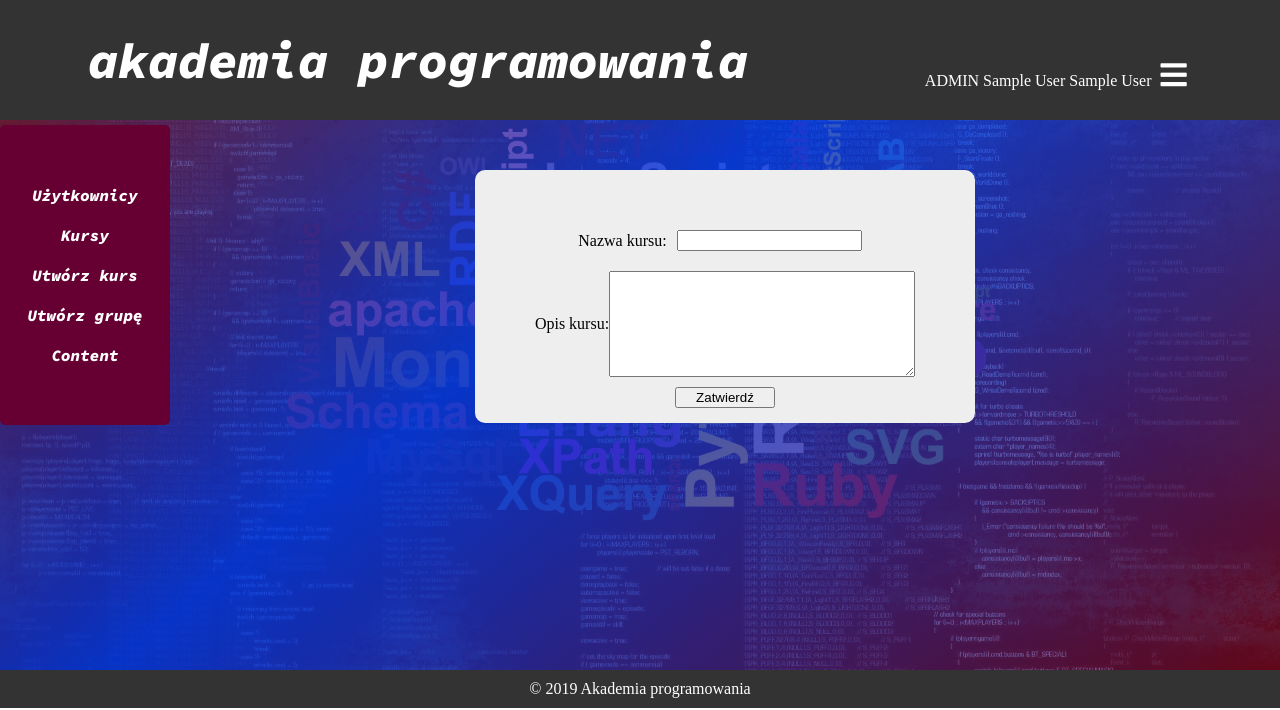
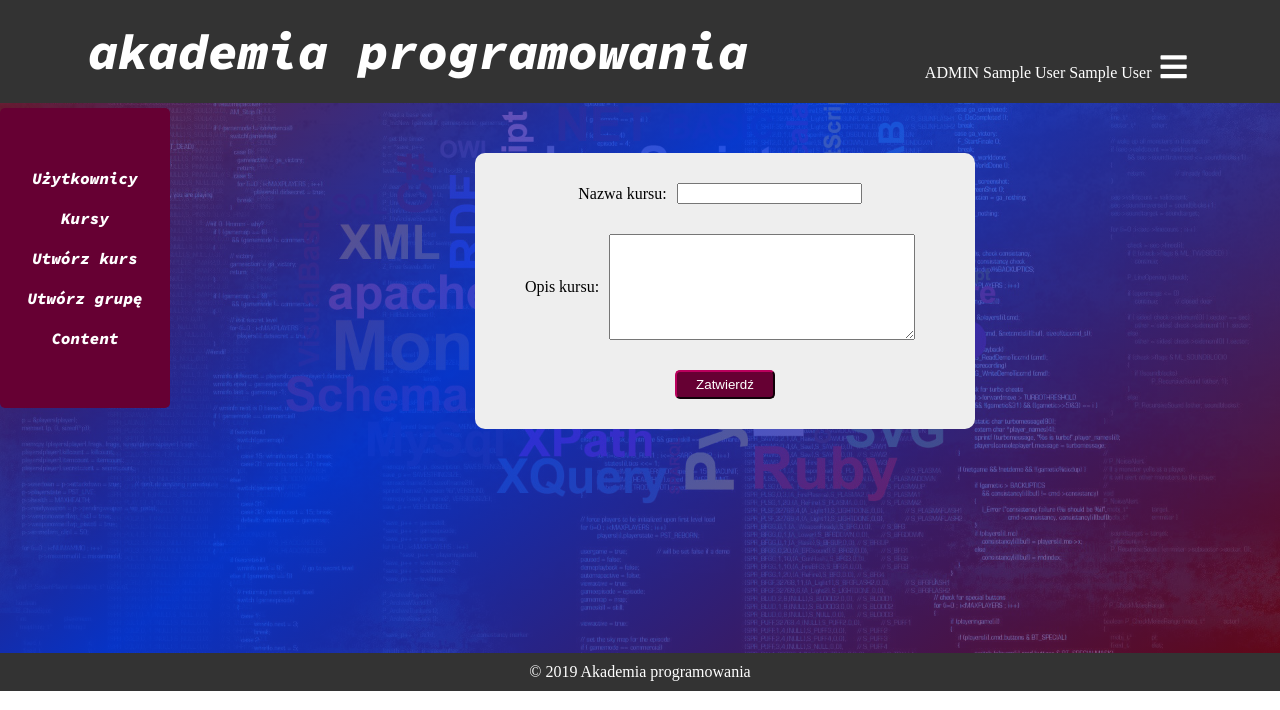
Before and after one commit to damian0s10/School-management-service, a Flask app: page /admin/createcourse/ in a window 1280 px wide. Shown: the top 710 px of the page. Run offline with Flask 2, Linux system fonts and the light colour scheme; the visitor is signed in with stand-in values (Sample User, id 1); some libraries are stand-ins or nearby versions.

Commit message:
changes in html and css

```diff
--- a/app/static/css/index.css
+++ b/app/static/css/index.css
@@ -1,7 +1,6 @@
 p,a, h1, h2, h3 {
     margin: 0;
     padding: 0;
-    color: white;
     text-decoration: none;
 }
 body {
@@ -16,13 +15,13 @@ body {
     font-size: 50px;
 }
 header {
-    background-color: #333333;#333333;
+    background-color: #333333;
     display: flex;
     justify-content: space-around;
     align-items: center;
     position: sticky;
     top: 0;
-    min-height: 120px;
+    min-height: 100px;
 }
 .fa-bars {
     color: white;
@@ -65,8 +64,12 @@ footer p {
 .navbar_log i {
     padding: 5px;
 }
+.navbar_log a {
+    color: white;
+}
 .nav_item {
     padding: 10px;
+    color: white;
 }
 
 .nav_item:hover {
@@ -86,7 +89,7 @@ main .container {
     display: flex;
 }
 .content {
-    min-width: 500px;
+    min-width: 400px;
     max-width: 800px;
     margin:50px auto 50px auto;
     background: #eee;
@@ -94,11 +97,11 @@ main .container {
     color: black;
 }
 .content form {
-    padding: 50px 0 15px 0;
     margin-left: auto;
     margin-right: auto;
     display: flex;
     flex-direction: column;
+    padding: 20px;
 
 }
 .content form div {
@@ -107,6 +110,7 @@ main .container {
 }
 .content form input[type="submit"] {
     width: 100px;
+    margin: 10px
 }
 .content form label {
     padding: 10px 30px 10px 30px;
@@ -118,7 +122,6 @@ main .container {
     margin: 0 10px 0 10px;
 }
 .content p {
-    color: black;
     display: block;
 }
 
@@ -136,7 +139,7 @@ main .container {
     align-items: center;
     padding: 50px 10px 50px 10px;
 }
-.sidebutton {
+.sidenav a {
     display: flex;
     width:100%;
     min-height:40px;
@@ -147,9 +150,8 @@ main .container {
     align-items: center;
     font-family: 'Source Code Pro', monospace;
     font-weight: 200;
-
 }
-.sidebutton:hover {
+.sidenav a:hover {
     background: #461414;
     border-radius: 5px;
     cursor: pointer;
@@ -168,6 +170,66 @@ main .container {
     width: 300px;
     height: 100px;
 }
-.content p, .content a {
-    color: black;
+
+.course {
+    padding: 20px;
 }
+.courseTitle {
+    font-weight: 700;
+    font-size: 20px;
+}
+.addCourse input, .addCourse textarea {
+    margin: 10px;
+}
+.createGroup {
+    padding: 20px;
+}
+.createGroup p {
+    margin: 10px;
+}
+.createGroup select {
+    margin: 10px;
+}
+.redButton {
+    background: #660033;
+    margin: 5px 0;
+    padding: 5px;
+    border-radius: 5px;
+    border-color: #660033;
+    color: white;
+    cursor: pointer;
+}
+.group {
+    margin: 20px;
+}
+.groupItem {
+    display: flex;
+    flex-wrap: wrap;
+    justify-content: space-between;
+}
+.groupItem p {
+    margin: 5px;
+}
+.lesson {
+    margin:20px;
+}
+ h2 {
+    text-align: center;
+    padding: 10px;
+}
+.containerImg {
+    max-width: 600px;
+    padding: 5px;
+    margin: 10px auto;
+}
+.containerImg img {
+    width: 100%;
+}
+.indexText {
+    text-align: justify;
+    padding: 10px 20px;
+}
+.content h1 {
+    text-align: center;
+    padding: 10px;
+}
--- a/app/templates/admin_view.html
+++ b/app/templates/admin_view.html
@@ -11,27 +11,15 @@
     </nav>
 {% endblock %}
 {% block sidebar %}
-    <div class="sidebutton">
-        <a href="/admin/users_management/">Użytkownicy</a>
-    </div>
-    <div class="sidebutton">
-        <a href="/admin/courses/">Kursy</a>
-    </div>
-    <div class="sidebutton">
-        <a href="/admin/createcourse/">Utwórz kurs</a>
-    </div>
-
-
-    <div class="sidebutton">
-        <a href="/admin/creategroup/">Utwórz grupę</a>
-    </div>
-    <div class="sidebutton">
-        <a href="/grades">Content</a>
-    </div>
+    <a href="/admin/users_management/">  Użytkownicy</a>
+    <a href="/admin/courses/">Kursy</a>
+    <a href="/admin/createcourse/">Utwórz kurs</a>
+    <a href="/admin/creategroup/">Utwórz grupę</a>
+    <a href="/grades">Content</a>
 {% endblock %}
 {% block content %}
-<h4>
+<h2>
     THIS IS THE ADMIN CITE
 
-</h4>
+</h2>
 {% endblock %}
--- a/app/templates/base.html
+++ b/app/templates/base.html
@@ -29,7 +29,9 @@
                 </div>
             </aside>
             <div class="content">
-                {% block content %}{% endblock %}
+                {% block content %}
+
+                {% endblock %}
             </div>
         </div>
     </main>
--- a/app/templates/createcourse.html
+++ b/app/templates/createcourse.html
@@ -3,6 +3,6 @@
 <form class='addCourse' action='/admin/createcourse/' method="POST">
         <label><p>Nazwa kursu:</p> <input type='text' name='name' required></label>
         <label><p>Opis kursu:</p> <textarea maxlength='255' name='description' required></textarea></label>
-        <div><input type='submit' value='Zatwierdź'></div>
+        <div><input class="redButton" type='submit' value='Zatwierdź'></div>
 </form>
 {% endblock %}
--- a/app/templates/creategroup.html
+++ b/app/templates/creategroup.html
@@ -13,6 +13,6 @@
                     <option value="{{ teacher.userGId }}">{{ teacher.firstName }} {{ teacher.lastName }} </option>
                 {% endfor %}
         </select>
-        <div><input type='submit' value='Zatwierdź'></div>
+        <div><input class="redButton" type='submit' value='Zatwierdź'></div>
 </form>
 {% endblock %}
--- a/app/templates/login.html
+++ b/app/templates/login.html
@@ -6,6 +6,8 @@
 <form  action='/login/' method="POST">
     <label><p>Email:</p> <input type='text' name='email' required></label>
     <label><p>Hasło:</p> <input type='password' name='pass' required></label>
-    <div><input type='submit' value='Zaloguj'></div>
+    <div><input class="redButton" type='submit' value='Zaloguj'></div>
 </form>
 {% endblock%}
+{% block content %}
+{% endblock%}
--- a/app/templates/register.html
+++ b/app/templates/register.html
@@ -9,6 +9,8 @@
     <label>Email: <input type='email' name='email' required></label>
     <label>Password: <input type='password' name='password' required></label>
     <label><input type="checkbox" required> Akceptuje regulamin</label>
-    <div><input type='submit' value='Submit'></div>
+    <div><input class="redButton" type='submit' value='Submit'></div>
 </form>
 {% endblock%}
+{% block content %}
+{% endblock%}
```
Also changed, not shown: app/templates/index.html (+15 -0 lines), app/templates/list_courses.html (+6 -4 lines), app/templates/student_courses.html (+5 -4 lines), app/templates/student_groups.html (+8 -4 lines), app/templates/student_lessons.html (+5 -4 lines), app/templates/student_view.html (+8 -15 lines), app/templates/teacher_view.html (+5 -12 lines), app/static/img/programing.jpg (added).
